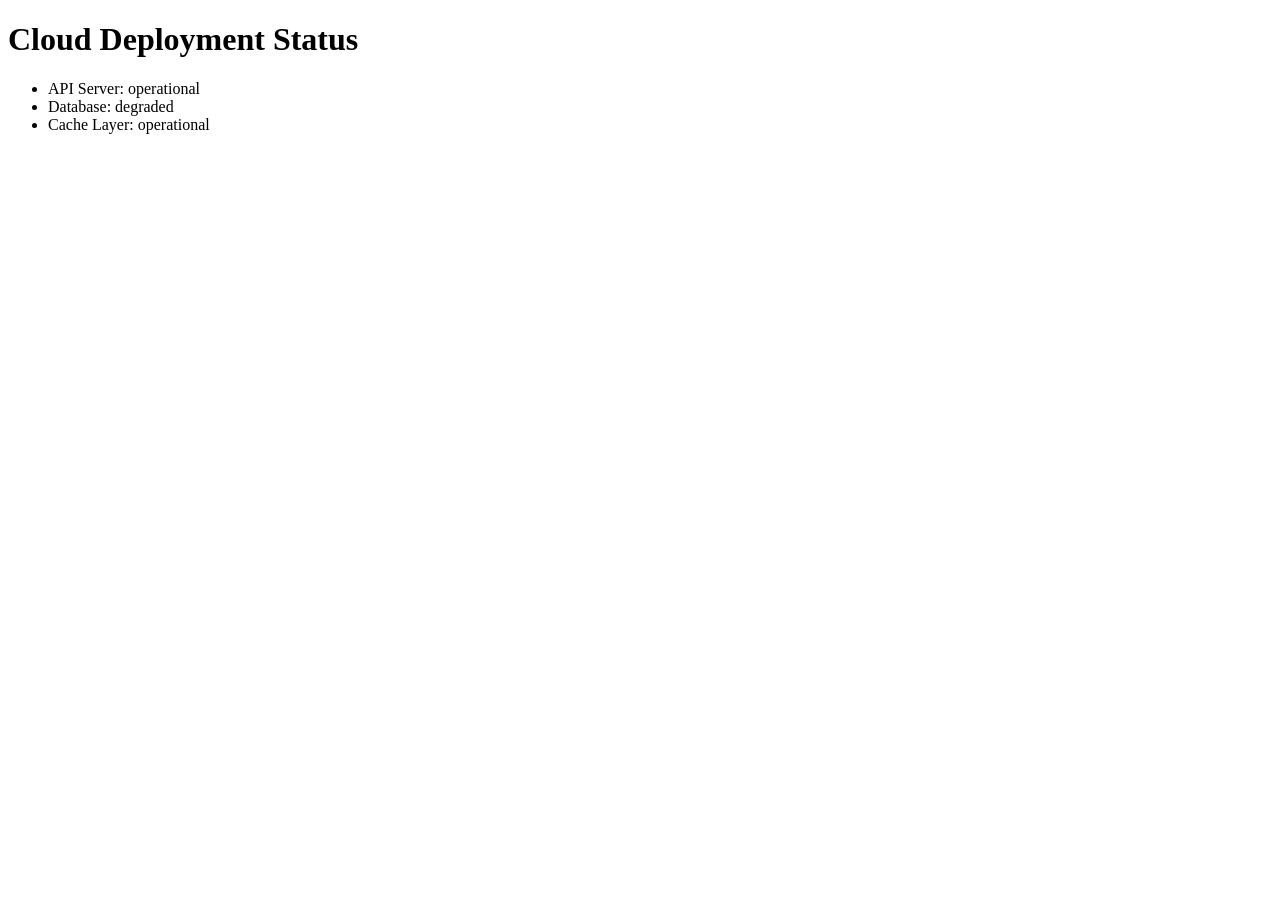
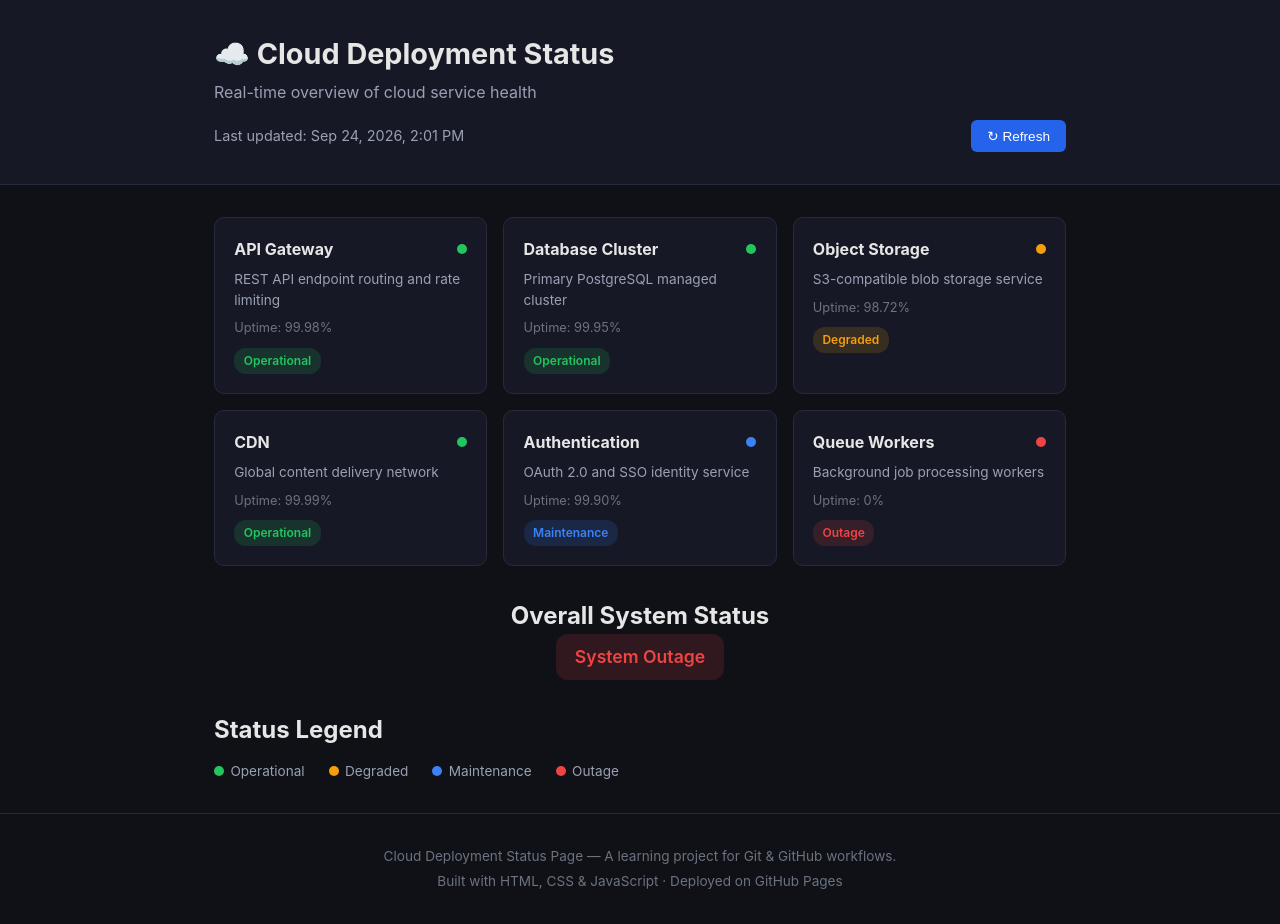
Before and after one commit to Liav90911/cloud-status-page, a plain HTML site: page index.html in a window 1280 px wide. Before the commit the page ends 800 px from the top, so only its background shows below. Drawn offline with Linux system fonts and the light colour scheme.

Commit message:
upgrade status page with styled cards and refresh button

```diff
--- a/index.html
+++ b/index.html
@@ -1,24 +1,49 @@
 <!DOCTYPE html>
 <html lang="en">
 <head>
-  <meta charset="UTF-8">
-  <title>Cloud Deployment Status</title>
+  <meta charset="UTF-8" />
+  <meta name="viewport" content="width=device-width, initial-scale=1.0" />
+  <title>Cloud Deployment Status Page</title>
+  <link rel="stylesheet" href="style.css" />
 </head>
 <body>
-  <h1>Cloud Deployment Status</h1>
-  <ul id="status-list"></ul>
+  <header class="header">
+    <div class="container">
+      <h1>☁️ Cloud Deployment Status</h1>
+      <p class="subtitle">Real-time overview of cloud service health</p>
+      <div class="meta">
+        <span id="last-updated">Loading...</span>
+        <button id="refresh-btn" class="refresh-btn">↻ Refresh</button>
+      </div>
+    </div>
+  </header>
 
-  <script>
-    fetch('status.json')
-      .then(response => response.json())
-      .then(data => {
-        const list = document.getElementById('status-list');
-        data.services.forEach(service => {
-          const item = document.createElement('li');
-          item.textContent = service.name + ': ' + service.status;
-          list.appendChild(item);
-        });
-      });
-  </script>
+  <main class="container">
+    <section id="status-grid" class="status-grid"></section>
+
+    <section class="overall-status">
+      <h2>Overall System Status</h2>
+      <div id="overall-badge" class="overall-badge">Loading...</div>
+    </section>
+
+    <section class="legend">
+      <h2>Status Legend</h2>
+      <div class="legend-items">
+        <div class="legend-item"><span class="dot operational"></span> Operational</div>
+        <div class="legend-item"><span class="dot degraded"></span> Degraded</div>
+        <div class="legend-item"><span class="dot maintenance"></span> Maintenance</div>
+        <div class="legend-item"><span class="dot outage"></span> Outage</div>
+      </div>
+    </section>
+  </main>
+
+  <footer class="footer">
+    <div class="container">
+      <p>Cloud Deployment Status Page — A learning project for Git &amp; GitHub workflows.</p>
+      <p class="footer-link">Built with HTML, CSS &amp; JavaScript · Deployed on GitHub Pages</p>
+    </div>
+  </footer>
+
+  <script src="script.js"></script>
 </body>
 </html>
--- /dev/null
+++ b/script.js
@@ -0,0 +1,64 @@
+const STATUS_CONFIG = {
+  operational: { label: "Operational", badgeClass: "badge-operational", dotClass: "operational" },
+  degraded: { label: "Degraded", badgeClass: "badge-degraded", dotClass: "degraded" },
+  maintenance: { label: "Maintenance", badgeClass: "badge-maintenance", dotClass: "maintenance" },
+  outage: { label: "Outage", badgeClass: "badge-outage", dotClass: "outage" },
+};
+
+async function fetchServices() {
+  const response = await fetch("services.json");
+  return response.json();
+}
+
+function createStatusCard(service) {
+  const config = STATUS_CONFIG[service.status] || STATUS_CONFIG.operational;
+  const card = document.createElement("div");
+  card.className = "status-card";
+  card.innerHTML = `
+    <div class="status-card-header">
+      <h3>${service.name}</h3>
+      <span class="status-indicator ${config.dotClass}"></span>
+    </div>
+    <p>${service.description}</p>
+    <div class="uptime">Uptime: ${service.uptime || "N/A"}</div>
+    <div style="margin-top: 0.6rem;">
+      <span class="status-badge ${config.badgeClass}">${config.label}</span>
+    </div>
+  `;
+  return card;
+}
+
+function computeOverallStatus(services) {
+  const statuses = services.map((s) => s.status);
+  if (statuses.includes("outage")) return { text: "System Outage", badgeClass: "badge-outage" };
+  if (statuses.includes("maintenance")) return { text: "Partial Maintenance", badgeClass: "badge-maintenance" };
+  if (statuses.includes("degraded")) return { text: "Partial Degradation", badgeClass: "badge-degraded" };
+  return { text: "All Systems Operational", badgeClass: "badge-operational" };
+}
+
+function updateTimestamp() {
+  const now = new Date();
+  document.getElementById("last-updated").textContent =
+    "Last updated: " + now.toLocaleString("en-US", { dateStyle: "medium", timeStyle: "short" });
+}
+
+async function render() {
+  const grid = document.getElementById("status-grid");
+  grid.innerHTML = '<div class="loading">Loading service statuses...</div>';
+
+  const services = await fetchServices();
+  grid.innerHTML = "";
+  services.forEach((service) => {
+    grid.appendChild(createStatusCard(service));
+  });
+
+  const overall = computeOverallStatus(services);
+  const overallBadge = document.getElementById("overall-badge");
+  overallBadge.textContent = overall.text;
+  overallBadge.className = "overall-badge status-badge " + overall.badgeClass;
+
+  updateTimestamp();
+}
+
+document.getElementById("refresh-btn").addEventListener("click", render);
+render();
--- /dev/null
+++ b/services.json
@@ -0,0 +1,8 @@
+[
+  { "name": "API Gateway", "description": "REST API endpoint routing and rate limiting", "status": "operational", "uptime": "99.98%" },
+  { "name": "Database Cluster", "description": "Primary PostgreSQL managed cluster", "status": "operational", "uptime": "99.95%" },
+  { "name": "Object Storage", "description": "S3-compatible blob storage service", "status": "degraded", "uptime": "98.72%" },
+  { "name": "CDN", "description": "Global content delivery network", "status": "operational", "uptime": "99.99%" },
+  { "name": "Authentication", "description": "OAuth 2.0 and SSO identity service", "status": "maintenance", "uptime": "99.90%" },
+  { "name": "Queue Workers", "description": "Background job processing workers", "status": "outage", "uptime": "0%" }
+]
--- a/status.json
+++ /dev/null
@@ -1,16 +0,0 @@
-{
-  "services": [
-    {
-      "name": "API Server",
-      "status": "operational"
-    },
-    {
-      "name": "Database",
-      "status": "degraded"
-    },
-    {
-      "name": "Cache Layer",
-      "status": "operational"
-    }
-  ]
-}
--- /dev/null
+++ b/style.css
@@ -0,0 +1,172 @@
+* {
+  box-sizing: border-box;
+  margin: 0;
+  padding: 0;
+}
+
+body {
+  font-family: -apple-system, BlinkMacSystemFont, "Segoe UI", Roboto, sans-serif;
+  background: #0f1117;
+  color: #e6e6e6;
+  line-height: 1.5;
+}
+
+.container {
+  max-width: 900px;
+  margin: 0 auto;
+  padding: 0 1.5rem;
+}
+
+.header {
+  background: #161925;
+  padding: 2rem 0;
+  border-bottom: 1px solid #262a3a;
+}
+
+.header h1 {
+  font-size: 1.8rem;
+  margin-bottom: 0.3rem;
+}
+
+.subtitle {
+  color: #9aa0b4;
+  margin-bottom: 1rem;
+}
+
+.meta {
+  display: flex;
+  align-items: center;
+  justify-content: space-between;
+  font-size: 0.9rem;
+  color: #9aa0b4;
+}
+
+.refresh-btn {
+  background: #2563eb;
+  color: white;
+  border: none;
+  padding: 0.5rem 1rem;
+  border-radius: 6px;
+  cursor: pointer;
+  font-size: 0.85rem;
+}
+
+.refresh-btn:hover {
+  background: #1d4ed8;
+}
+
+.status-grid {
+  display: grid;
+  grid-template-columns: repeat(auto-fill, minmax(240px, 1fr));
+  gap: 1rem;
+  margin: 2rem 0;
+}
+
+.status-card {
+  background: #161925;
+  border: 1px solid #262a3a;
+  border-radius: 10px;
+  padding: 1.2rem;
+}
+
+.status-card-header {
+  display: flex;
+  justify-content: space-between;
+  align-items: center;
+  margin-bottom: 0.5rem;
+}
+
+.status-card-header h3 {
+  font-size: 1rem;
+}
+
+.status-card p {
+  color: #9aa0b4;
+  font-size: 0.85rem;
+  margin-bottom: 0.5rem;
+}
+
+.uptime {
+  font-size: 0.8rem;
+  color: #6b7280;
+}
+
+.status-indicator {
+  width: 10px;
+  height: 10px;
+  border-radius: 50%;
+  display: inline-block;
+}
+
+.dot {
+  width: 10px;
+  height: 10px;
+  border-radius: 50%;
+  display: inline-block;
+  margin-right: 0.4rem;
+}
+
+.operational { background: #22c55e; }
+.degraded { background: #f59e0b; }
+.maintenance { background: #3b82f6; }
+.outage { background: #ef4444; }
+
+.status-badge {
+  display: inline-block;
+  padding: 0.25rem 0.6rem;
+  border-radius: 12px;
+  font-size: 0.75rem;
+  font-weight: 600;
+}
+
+.badge-operational { background: rgba(34,197,94,0.15); color: #22c55e; }
+.badge-degraded { background: rgba(245,158,11,0.15); color: #f59e0b; }
+.badge-maintenance { background: rgba(59,130,246,0.15); color: #3b82f6; }
+.badge-outage { background: rgba(239,68,68,0.15); color: #ef4444; }
+
+.overall-status {
+  text-align: center;
+  margin: 2rem 0;
+}
+
+.overall-badge {
+  font-size: 1.1rem;
+  padding: 0.6rem 1.2rem;
+}
+
+.legend {
+  margin: 2rem 0;
+}
+
+.legend-items {
+  display: flex;
+  gap: 1.5rem;
+  flex-wrap: wrap;
+  margin-top: 0.8rem;
+  font-size: 0.85rem;
+  color: #9aa0b4;
+}
+
+.legend-item {
+  display: flex;
+  align-items: center;
+}
+
+.loading {
+  color: #9aa0b4;
+  padding: 2rem;
+  text-align: center;
+}
+
+.footer {
+  text-align: center;
+  padding: 2rem 0;
+  color: #6b7280;
+  font-size: 0.85rem;
+  border-top: 1px solid #262a3a;
+  margin-top: 2rem;
+}
+
+.footer-link {
+  margin-top: 0.3rem;
+}
```
